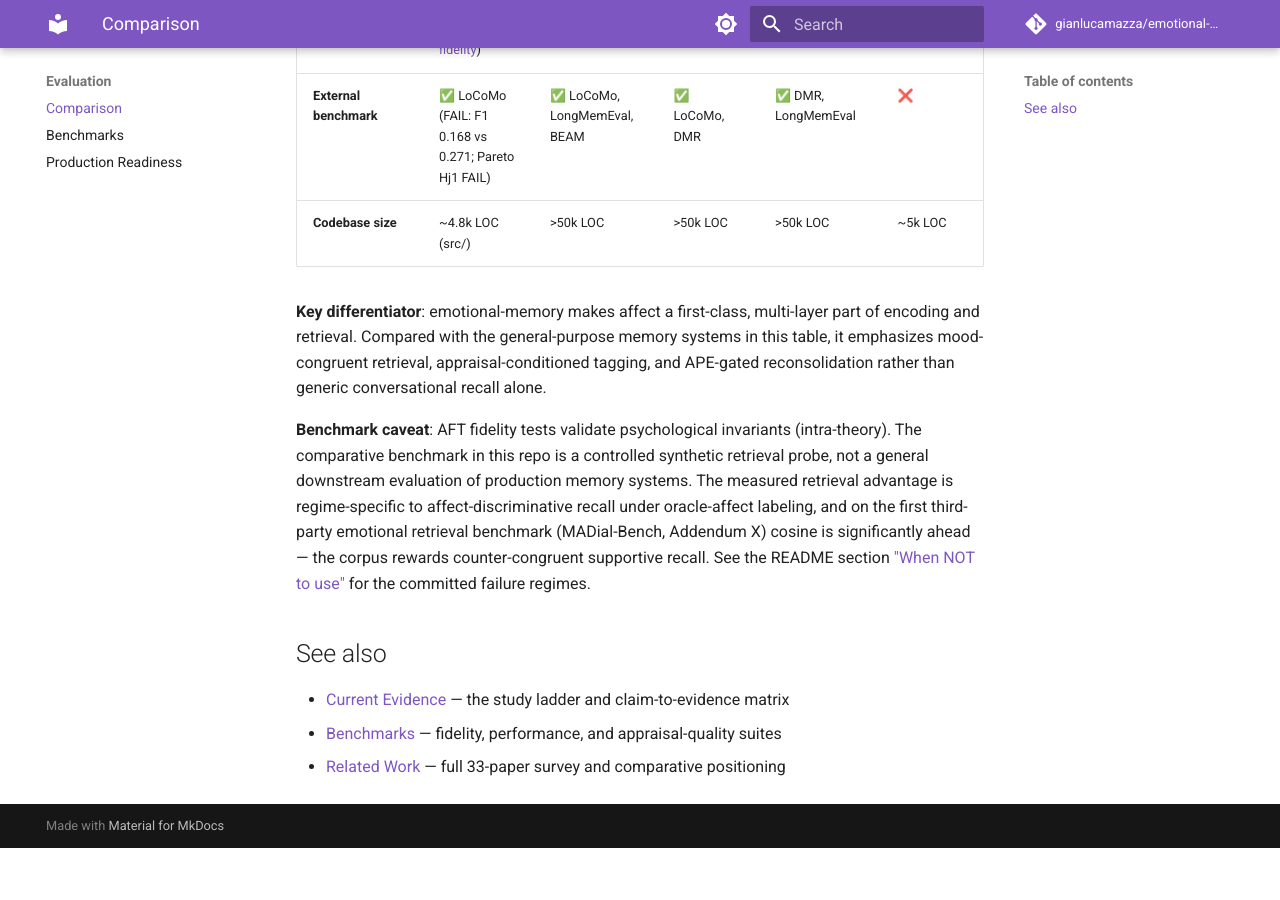
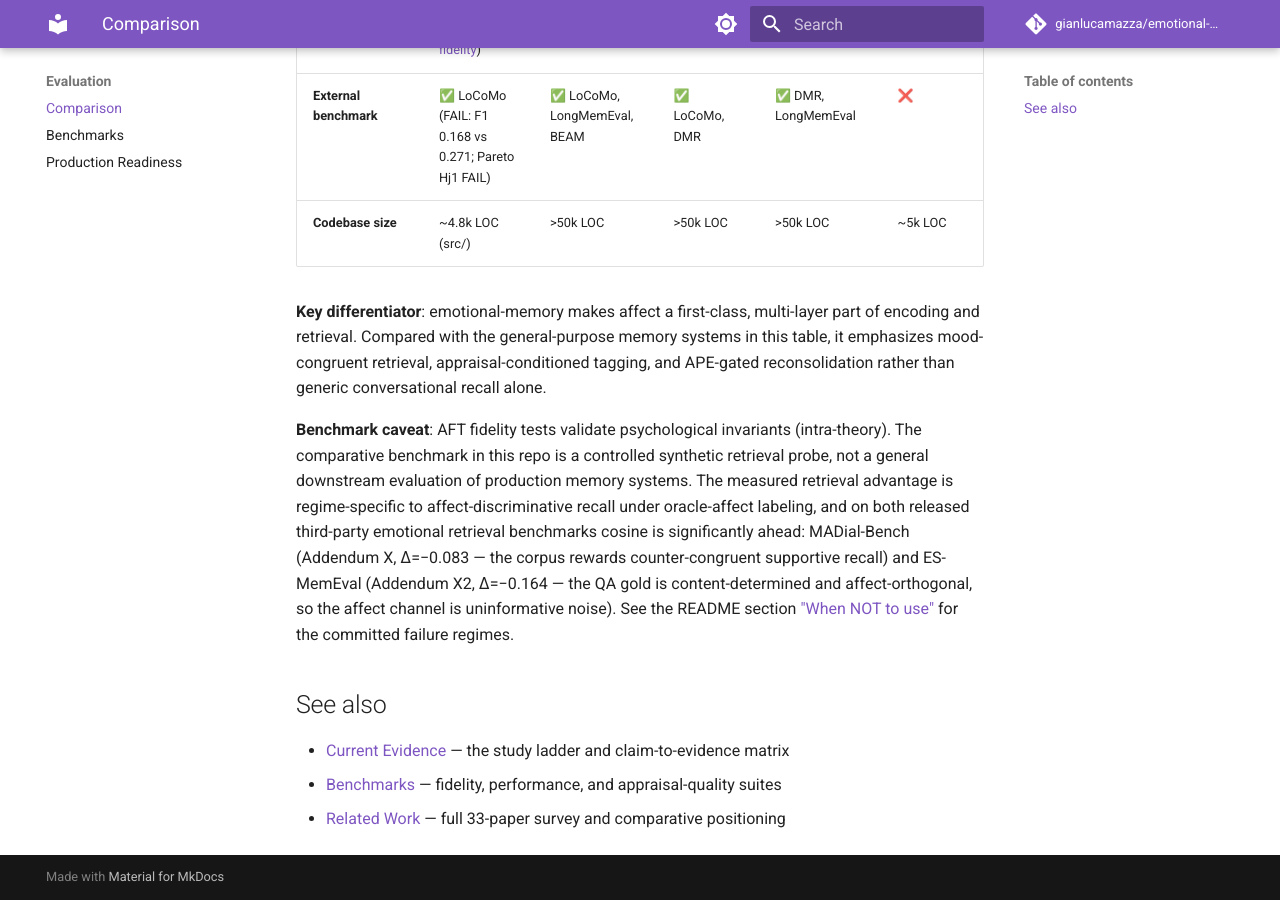
Before and after one commit to gianlucamazza/emotional-memory, an MkDocs documentation site: the page built from docs/comparison.md, in a window 1280 px wide and 900 px high, scrolled down 1214 px. Built offline with MkDocs 1.6.1 and Material for MkDocs 9.7.7, drawn with Linux system fonts in a browser that asks for light colours; comment, search, counter and statistics services are not loaded; before the commit the page ends 2062 px from its top, so only the background shows below that.

Commit message:
docs: post-x2 consolidation — comparison, harness inventory, study count, addendum lifecycle (#106)
- docs/comparison.md: both third-party corpora (X counter-congruent,
  X2 affect-orthogonal) in the benchmark caveat
- CLAUDE.md: esmemeval harness bullet in the addendum inventory
- README: 20+ -> 25+ pre-registered confirmatory studies (27 in the
  benchmarks/README verdict table)
- CONTRIBUTING: new 'Adding a pre-registered study (addendum lifecycle)'
  section — the 5-step prereg->harness->run+closure->propagation pattern
  validated by X and X2, incl. sha256 vendoring + pre-commit excludes,
  results.dry.* rule, A1-style amendments, verbatim claim-wording mirror

Co-authored-by: Claude Fable 5 <noreply@anthropic.com>

```diff
--- a/docs/comparison.md
+++ b/docs/comparison.md
@@ -27,9 +27,11 @@ APE-gated reconsolidation rather than generic conversational recall alone.
 (intra-theory). The comparative benchmark in this repo is a controlled synthetic
 retrieval probe, not a general downstream evaluation of production memory systems.
 The measured retrieval advantage is regime-specific to affect-discriminative recall
-under oracle-affect labeling, and on the first third-party emotional retrieval
-benchmark (MADial-Bench, Addendum X) cosine is significantly ahead — the corpus
-rewards counter-congruent supportive recall. See the README section
+under oracle-affect labeling, and on both released third-party emotional retrieval
+benchmarks cosine is significantly ahead: MADial-Bench (Addendum X, Δ=−0.083 — the
+corpus rewards counter-congruent supportive recall) and ES-MemEval (Addendum X2,
+Δ=−0.164 — the QA gold is content-determined and affect-orthogonal, so the affect
+channel is uninformative noise). See the README section
 ["When NOT to use"](https://github.com/gianlucamazza/emotional-memory#when-not-to-use)
 for the committed failure regimes.
 
```
Also changed, not shown: CLAUDE.md (+1 -0 lines), CONTRIBUTING.md (+64 -16 lines), README.md (+1 -1 lines).
